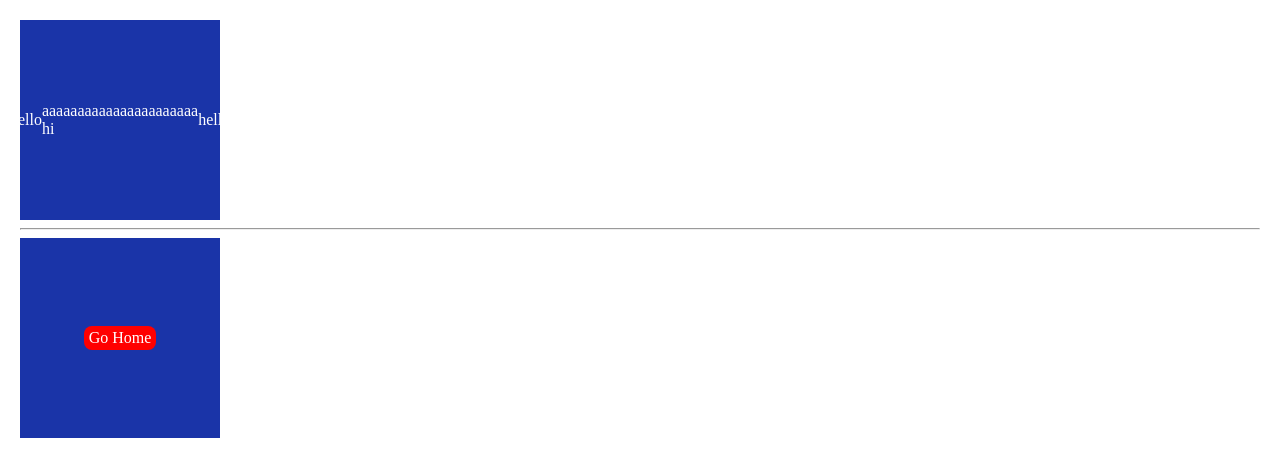
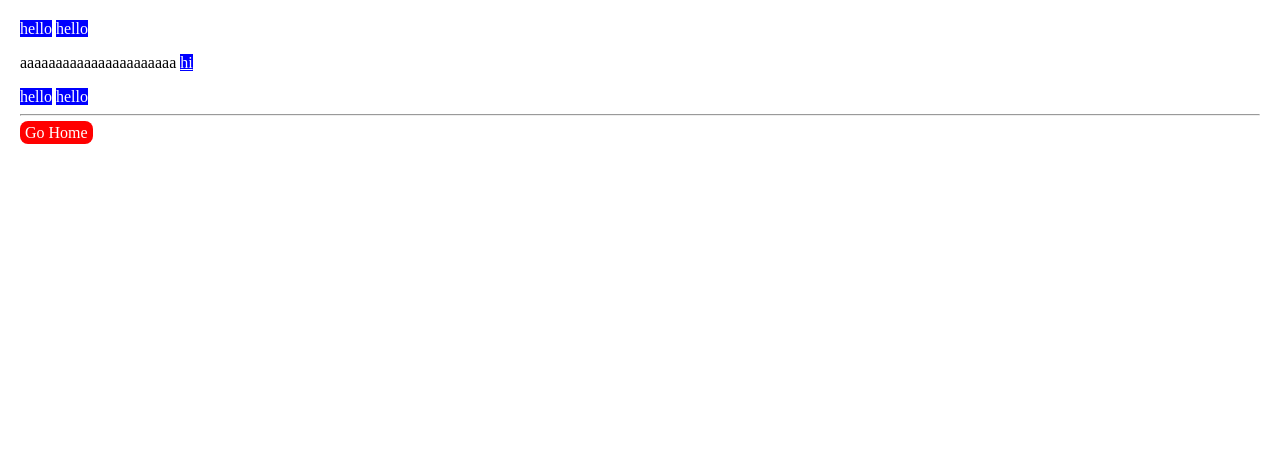
Before and after one commit to kw22228/css, a plain HTML site: page home.html in a window 1280 px wide. Drawn offline with Linux system fonts and the light colour scheme.

Commit message:
selector

```diff
--- a/style/style.css
+++ b/style/style.css
@@ -1,17 +1,24 @@
+@charset 'utf-8';
+
 /* default */
+:root {
+    --main-color: blue;
+}
 
 body {
     height: 100vh;
     margin: 20px;
 }
 
-div {
-    display: flex;
-    justify-content: center;
-    align-items: center;
+div > p > span {
+    text-decoration: underline;
+}
 
+span {
+    background-color: var(--main-color);
     color: white;
-    background-color: rgb(26, 52, 168);
-    width: 200px;
-    height: 200px;
 }
+
+div p ~ span {
+    background-color: var(--main-color);
+}
```
